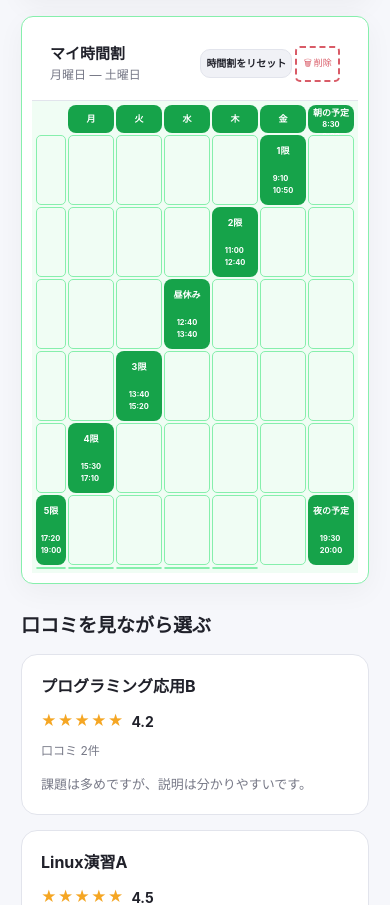
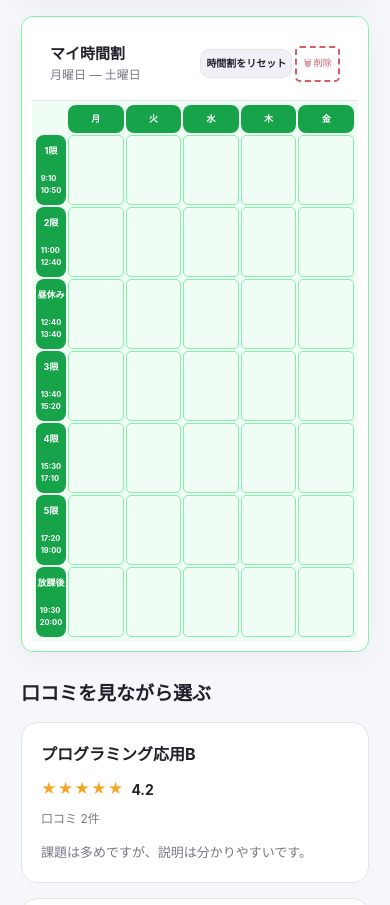
Before and after one commit to TIDesiign-ai/calcweb, a Next.js app: page /timetable in a window 390 px wide. Shown: the part 929-1834 px from the top of the page. Built offline with nearby package versions, Linux system fonts and the light colour scheme.

Commit message:
phone fixed

```diff
--- a/app/globals.css
+++ b/app/globals.css
@@ -175,7 +175,7 @@ a { color: inherit; text-decoration: none; }
 .timetable {
   display: grid;
   grid-template-columns: 58px repeat(5, minmax(90px, 1fr));
-  grid-template-rows: 45px repeat(8, 120px);
+  grid-template-rows: 45px repeat(7, 120px);
   min-width: 690px;
   gap: 5px;
 }
@@ -338,7 +338,7 @@ a { color: inherit; text-decoration: none; }
   .side { order: -1; }
   .course-list { display: grid; grid-template-columns: repeat(2, minmax(0, 1fr)); }
   .course-catalog { grid-template-columns: repeat(2, minmax(0, 1fr)); }
-  .timetable { grid-template-rows: 36px repeat(6, 160px); }
+  .timetable { grid-template-rows: 36px repeat(7, 160px); }
 }
 @media (max-width: 600px) {
   .topbar {
@@ -359,8 +359,8 @@ a { color: inherit; text-decoration: none; }
   .course-choice { padding: 8px; }
   .detail-panel { padding: 20px; }
   .timetable {
-    grid-template-columns: 45px repeat(6, minmax(90px, 1fr));
-    grid-template-rows: 34px repeat(6, 85px);
+    grid-template-columns: 45px repeat(5, minmax(90px, 1fr));
+    grid-template-rows: 34px repeat(7, 85px);
     min-width: 625px;
   }
 }
@@ -672,8 +672,8 @@ body {
     .root .timetable {
       width: 100%;
       min-width: 0;
-      grid-template-columns: 30px repeat(6, minmax(0, 1fr));
-      grid-template-rows: 28px repeat(6, 70px);
+      grid-template-columns: 30px repeat(5, minmax(0, 1fr));
+      grid-template-rows: 28px repeat(7 , 70px);
       gap: 2px;
     }
 
--- a/components/TimetableApp.tsx
+++ b/components/TimetableApp.tsx
@@ -26,14 +26,13 @@ const THEME_KEY = "course-nav-theme";
 
 
 const TIMETABLE_ROWS = [
-  { label: "朝の予定", start: "8:30", end: "9:00", periodIndex: null },
   { label: "1限", start: "9:10", end: "10:50", periodIndex: 0 },
   { label: "2限", start: "11:00", end: "12:40", periodIndex: 1 },
   { label: "昼休み", start: "12:40", end: "13:40", periodIndex: null },
   { label: "3限", start: "13:40", end: "15:20", periodIndex: 2 },
   { label: "4限", start: "15:30", end: "17:10", periodIndex: 3 },
   { label: "5限", start: "17:20", end: "19:00", periodIndex: 4 },
-  { label: "夜の予定", start: "19:30", end: "20:00", periodIndex: null },
+  { label: "放課後", start: "19:30", end: "20:00", periodIndex: null },
 ] as const;
 
 type CustomBlock = {
```
